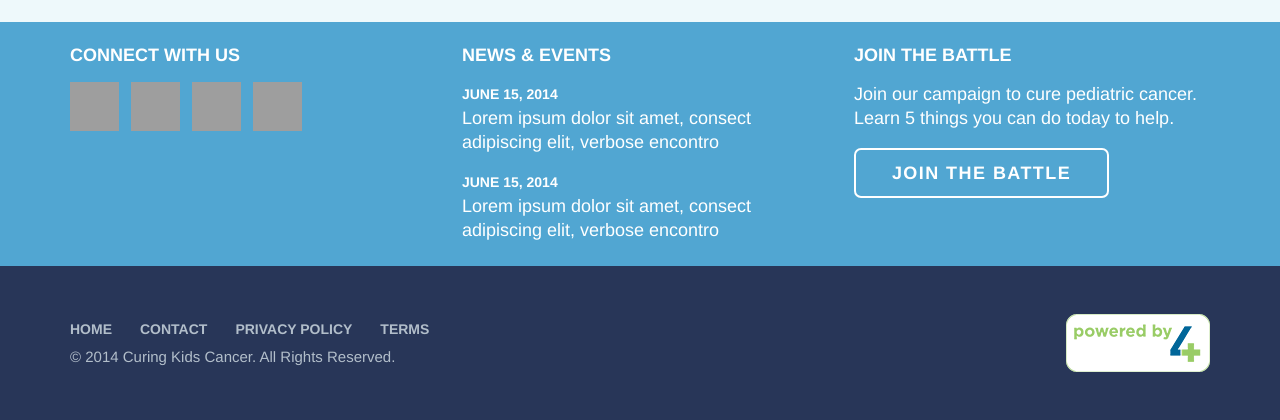
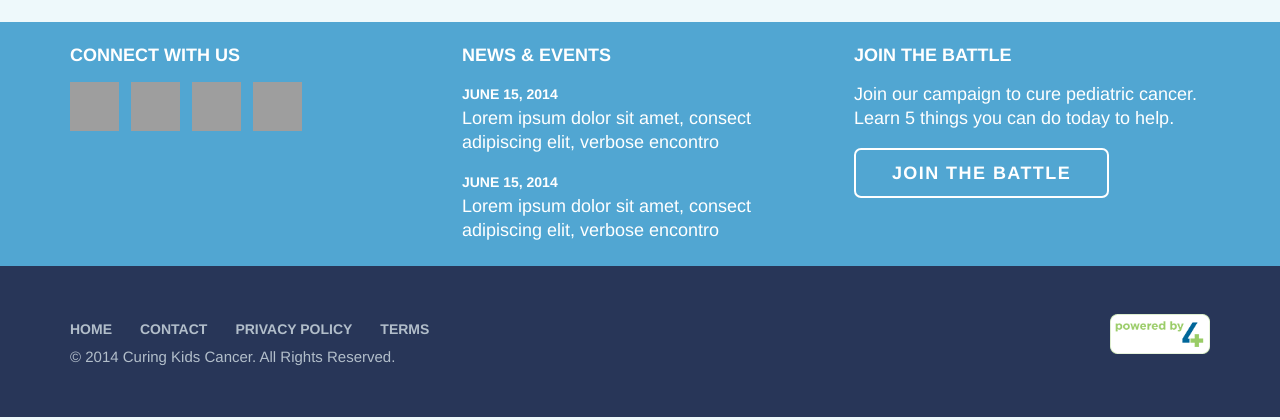
Before and after one commit to 4agoodcause/ckc, a PHP site: page /index.php in a window 1280 px wide. Shown: the part 2594-3014 px from the top of the page. Run offline with PHP 8.4, Linux system fonts and the light colour scheme; some libraries are stand-ins or nearby versions; grey boxes are pictures that could not be loaded.

Commit message:
Footer: 4agc logo smaller

```diff
--- a/assets/css/application.css
+++ b/assets/css/application.css
@@ -1714,6 +1714,9 @@ button.btn {
     float: right;
   }
 }
+.footer-right img {
+  width: 100px;
+}
 
 .footer-top [class*="col-"] {
   margin-bottom: 24px;
--- a/assets/sass/sections/_footer.scss
+++ b/assets/sass/sections/_footer.scss
@@ -73,4 +73,8 @@
   @include bp-min-width($medium) {
     float: right;
   }
+
+  img {
+    width: 100px;
+  }
 }
```
